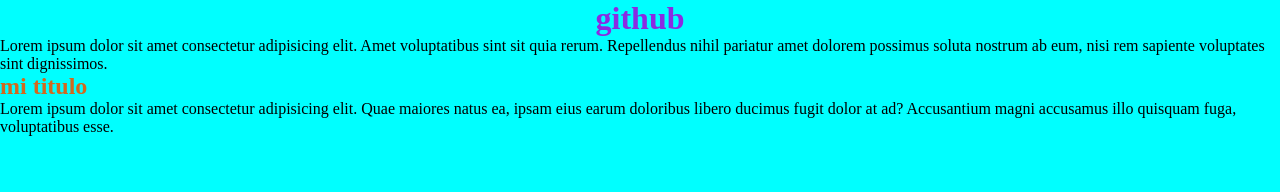
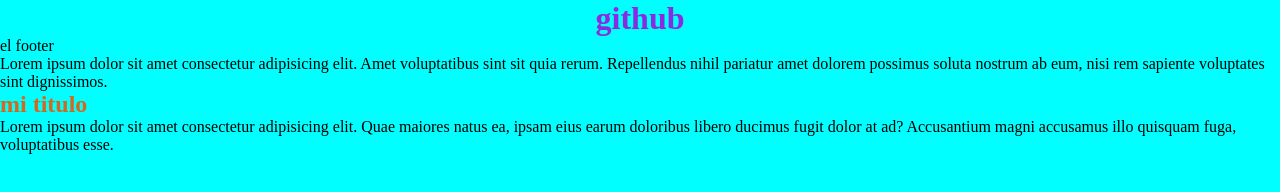
Before and after one commit to MFKleinberger/clasegithub, a plain HTML site: page index.html in a window 1280 px wide. Drawn offline with Linux system fonts and the light colour scheme.

Commit message:
ingreso footer desde el pasado

```diff
--- a/index.html
+++ b/index.html
@@ -8,6 +8,7 @@
 </head>
 <body>
     <h1>github</h1>
+    <footer>el footer</footer>
     <p>Lorem ipsum dolor sit amet consectetur adipisicing elit. Amet voluptatibus sint sit quia rerum. Repellendus nihil pariatur amet dolorem possimus soluta nostrum ab eum, nisi rem sapiente voluptates sint dignissimos.</p>
     <section>
         <h2>mi titulo</h2>
```
